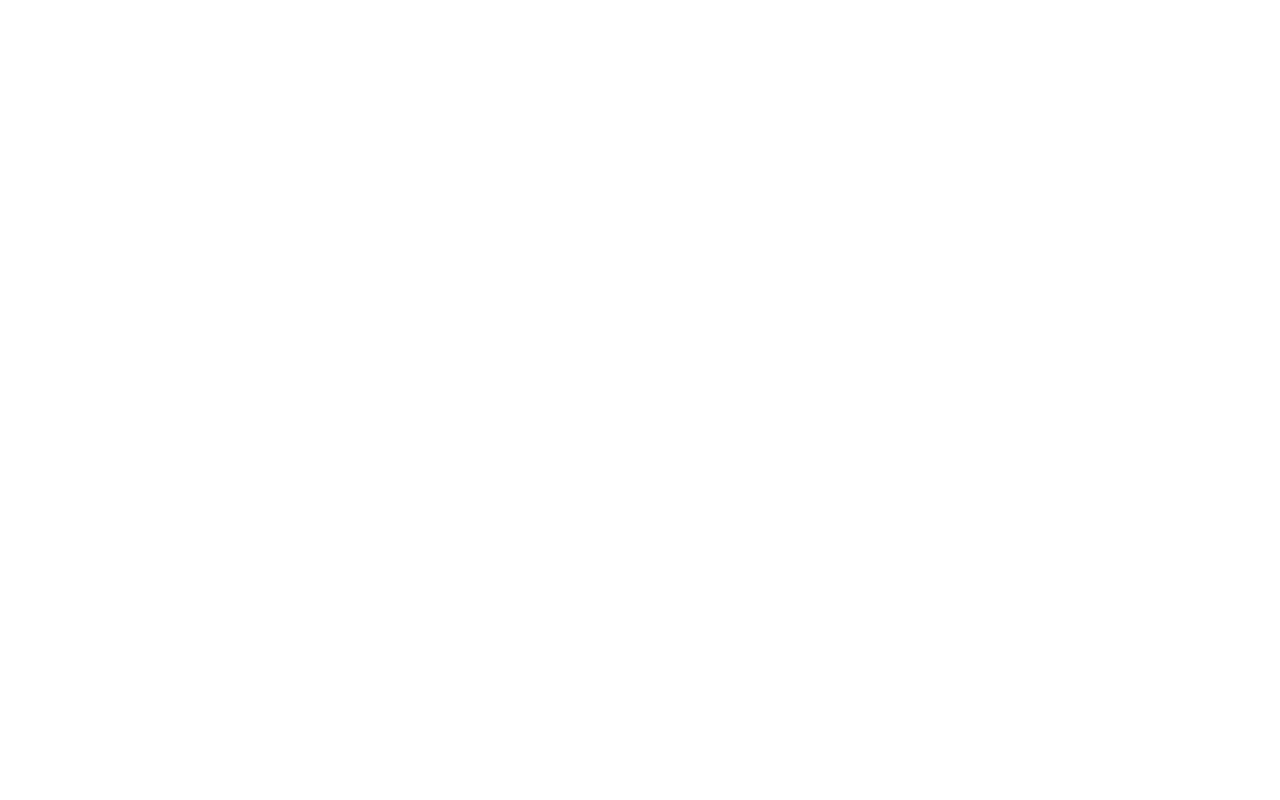
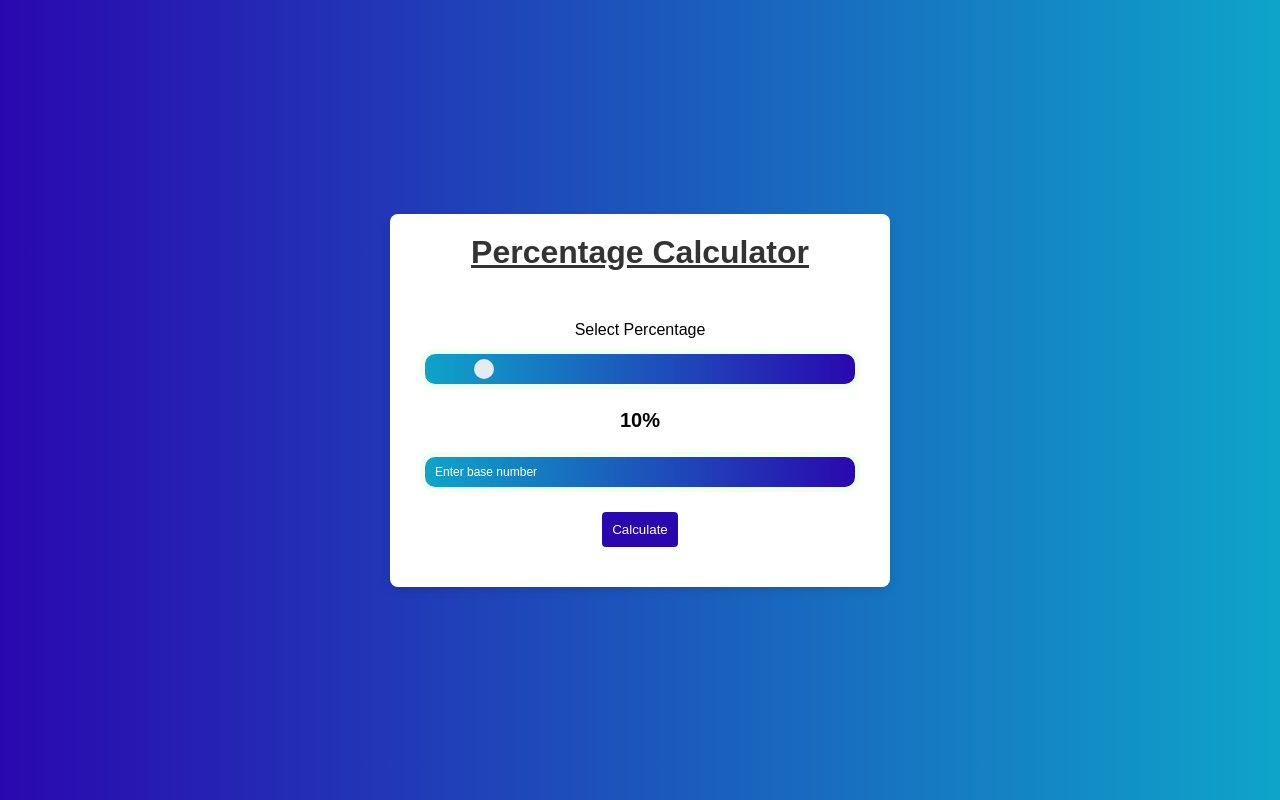
Before and after one commit to aynee76/Percentage-Calculator, a plain HTML site: page index.html in a window 1280 px wide. Drawn offline with Linux system fonts and the light colour scheme.

Commit message:
added style and functionalities

```diff
--- a/index.html
+++ b/index.html
@@ -7,7 +7,22 @@
     <link rel="stylesheet" href="style.css">
 </head>
 <body>
+    <main class="card">
+        <h1>Percentage Calculator</h1>
+        <section class="container">
+            <label for="percentageSlider" id="percentageLabelSlider">Select Percentage</label>
+            <input type="range" id="percentageSlider" min="0" max="100" value="10" step="1">
+            <span id="percentageValue">10%</span>
+        </section>
 
+        <section>
+            <input type="number" id="baseNumber" placeholder="Enter base number">
+        </section>
+
+        <button onclick="calculatePercentage()">Calculate</button>
+
+        <div id="result"></div>
+    </main>
 
     <script src="script.js"></script>
 </body>
--- a/script.js
+++ b/script.js
@@ -0,0 +1,27 @@
+document.addEventListener("DOMContentLoaded", function(){
+
+    const percentageSlider = document.getElementById("percentageSlider");
+    const percentageValue = document.getElementById("percentageValue");
+
+    percentageSlider.addEventListener("input", function(){
+        percentageValue.textContent = `${percentageSlider.value}%`
+    })
+
+})
+
+function calculatePercentage(){
+    const percentageSlider = document.getElementById("percentageSlider").value;
+
+    const baseNumber = document.getElementById("baseNumber").value;
+
+    if (baseNumber === "") {
+        alert ("Please enter a number");
+        return
+    }
+
+    const result = (parseFloat(baseNumber)) * (parseFloat(percentageSlider) / 100).toFixed(2);
+
+
+    document.getElementById("result").innerHTML = `Result: ${result}`
+
+}
--- a/style.css
+++ b/style.css
@@ -0,0 +1,89 @@
+* {
+    margin: 0;
+    padding: 0;
+    box-sizing: border-box;
+}
+
+body {
+    display: flex;
+    align-items: center;
+    justify-content: center;
+    height: 100vh;
+    font-family: sans-serif;
+    background: linear-gradient(to right, #2a08af, #0ea4c9);
+}
+
+.card {
+    background-color: #fff;
+    box-shadow: 0 4px 8px rgba(0, 0, 0, 0.1);
+    padding: 20px;
+    border-radius: 8px;
+    max-width: 500px;
+    width: 80%;
+    text-align: center;
+}
+
+.container {
+    margin-bottom: 10px;
+}
+
+h1 {
+    color: #333;
+    text-decoration: underline;
+    text-align: center;
+    margin-bottom: 50px;
+}
+
+input {
+    margin-bottom: 20px;
+    width: calc(100% - 20px);
+    height: 40px;
+    margin-top: 10px;
+    border: 5px solid honeydew;
+    border-radius: 15px;
+    background: linear-gradient(to right, #0ea4c9, #2a08af);
+    outline: none;
+    padding: 10px;
+    color: #fff;
+    font-weight: 700px;
+    font-size: 12px;
+    appearance: none;
+}
+
+input::placeholder {
+    color: white;
+}
+
+input::-webkit-slider-thumb {
+    appearance: none;
+    width: 20px;
+    height: 20px;
+    border-radius: 50%;
+    background: #e5eaf3;
+}
+
+#percentageValue {
+    font-size: 20px;
+    font-weight: 700;
+}
+
+#result {
+    margin-top: 20px;
+    font-weight: bold;
+    transition: color 0.3s;
+}
+
+button {
+    background-color: #2a08af;
+    color: #fff;
+    padding: 10px;
+    border: none;
+    outline: none;
+    border-radius: 4px;
+    cursor: pointer;
+    transition: background-color 0.3s;
+}
+
+button:hover {
+    background-color: #45a049;
+}
```
